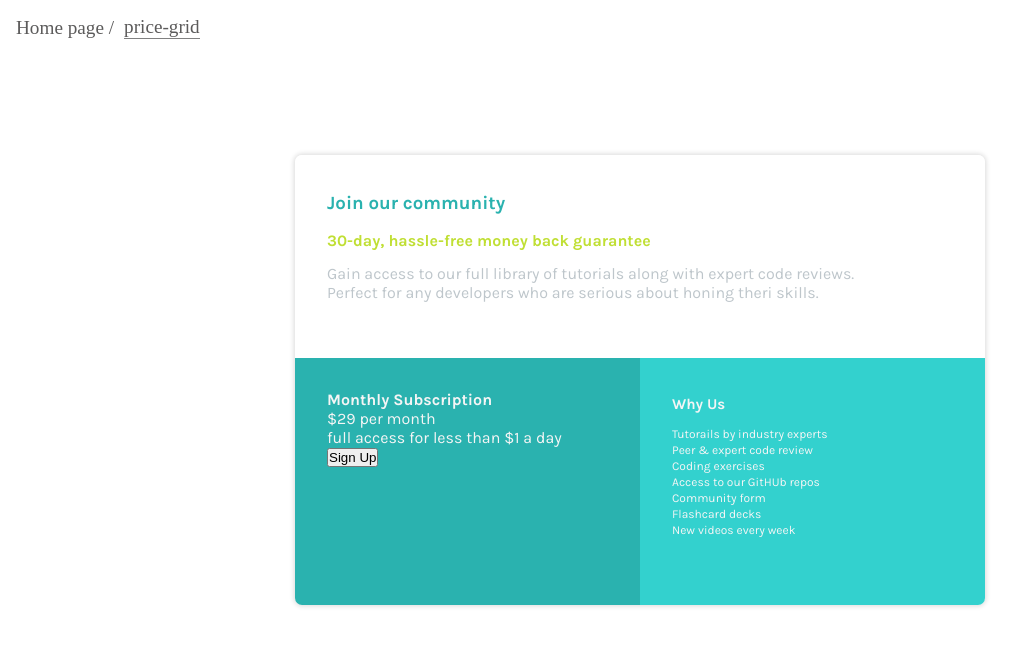
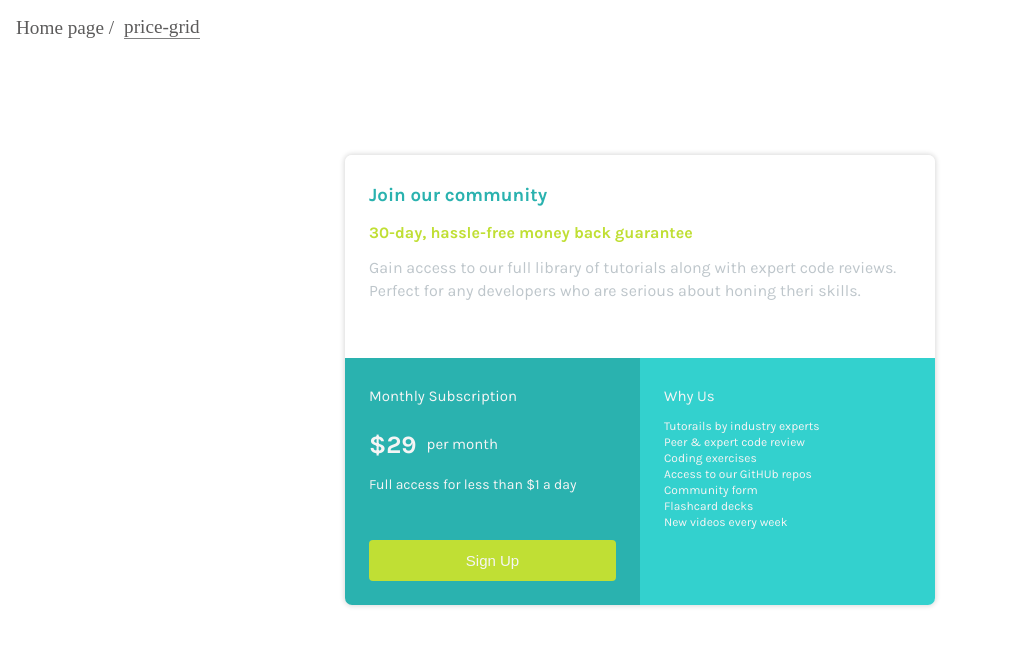
Before and after one commit to Dina2703/css_small-projects, a React (Create React App) app: page /price-grid in a window 1280 px wide. Shown: the top 646 px of the page, without its empty margins (0-1034 px from the left). Built offline with nearby package versions, Linux system fonts and the light colour scheme.

Commit message:
Price Grid style for Desktop

```diff
--- a/src/components/PriceGrid.js
+++ b/src/components/PriceGrid.js
@@ -17,8 +17,10 @@ function PriceGrid() {
         <div className="grid-container">
           <div className="subscription">
             <h4>Monthly Subscription</h4>
-            <p>$29 per month</p>
-            <p>full access for less than $1 a day</p>
+            <p>
+              <span>$29</span> <span>per month</span>
+            </p>
+            <p className="access">Full access for less than $1 a day</p>
             <button>Sign Up</button>
           </div>
           <div className="why-us">
--- a/src/style/price_grid.css
+++ b/src/style/price_grid.css
@@ -16,7 +16,7 @@
 }
 
 #price-grid .container {
-  width: 690px;
+  width: 590px;
   height: 450px;
   margin: auto;
   box-shadow: 0 0 5px 1px rgba(0, 0, 0, 0.15);
@@ -32,7 +32,7 @@
 
 #price-grid .main-desc {
   background-color: white;
-  padding: 2rem;
+  padding: 1.5rem;
   height: 45%;
   border-radius: 7px 7px 0 0;
 }
@@ -56,28 +56,73 @@
   color: var(--light-gray);
   font-size: 16px;
   padding: 5px 0;
+  line-height: 23px;
 }
 
 #price-grid .subscription {
   background-color: var(--primary-cyan);
   border-bottom-left-radius: 7px;
-  padding: 2rem;
+  padding: 1.5rem;
+  display: flex;
+  flex-direction: column;
+  justify-content: space-between;
+}
+
+#price-grid .subscription span:first-child {
+  font-size: 25px;
+  font-weight: 700;
+}
+
+#price-grid .subscription span:last-child {
+  color: rgb(246, 244, 244);
+  font-size: 15px;
+}
+
+#price-grid .subscription p {
+  display: flex;
+  align-items: center;
+  gap: 10px;
+  margin-bottom: 5px;
 }
 
 #price-grid .why-us {
   background-color: var(--grayish-blue);
   border-bottom-right-radius: 7px;
-  padding: 2rem;
+  padding: 1.5rem;
 }
 
-#price-grid .why-us h4 {
+#price-grid .why-us h4,
+#price-grid .subscription h4 {
   font-size: 15px;
   padding: 5px 0;
   margin-bottom: 0.5rem;
+  font-weight: 400;
+}
+
+#price-grid .access {
+  font-size: 14px;
+  padding-bottom: 30px;
+}
+
+#price-grid button {
+  width: 100%;
+  background-color: var(--primary-yellow);
+  color: whitesmoke;
+  border: none;
+  border-radius: 4px;
+  padding: 12px 0;
+  font-size: 15px;
+  cursor: pointer;
+  transition: transform 0.15s ease-in-out;
+}
+
+#price-grid button:hover {
+  transform: scale(0.98);
 }
 
 #price-grid .why-us ul {
   font-size: 12px;
   line-height: 1rem;
   list-style-type: none;
+  color: rgb(246, 244, 244);
 }
```
